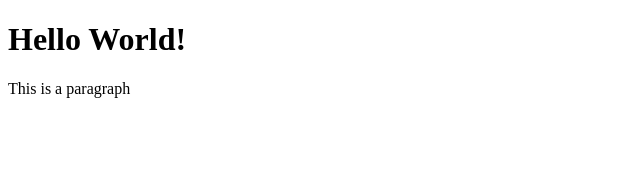
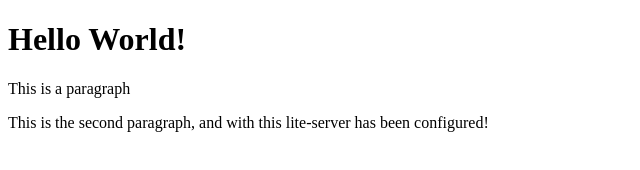
Before and after one commit to McTechie/Git-test, a website: page index.html in a window 1280 px wide. Shown: the whole page, without its empty margins (0-640 px from the left). Drawn offline with Linux system fonts and the light colour scheme.

Commit message:
Completed setup of Git and Node

```diff
--- a/index.html
+++ b/index.html
@@ -7,5 +7,6 @@
   <body>
     <h1>Hello World!</h1>
     <p>This is a paragraph</p>
+    <p>This is the second paragraph, and with this lite-server has been configured!</p>
   </body>
 </html>
```
Also changed, not shown: package.json (added, +24 -0 lines), 2 other files.
